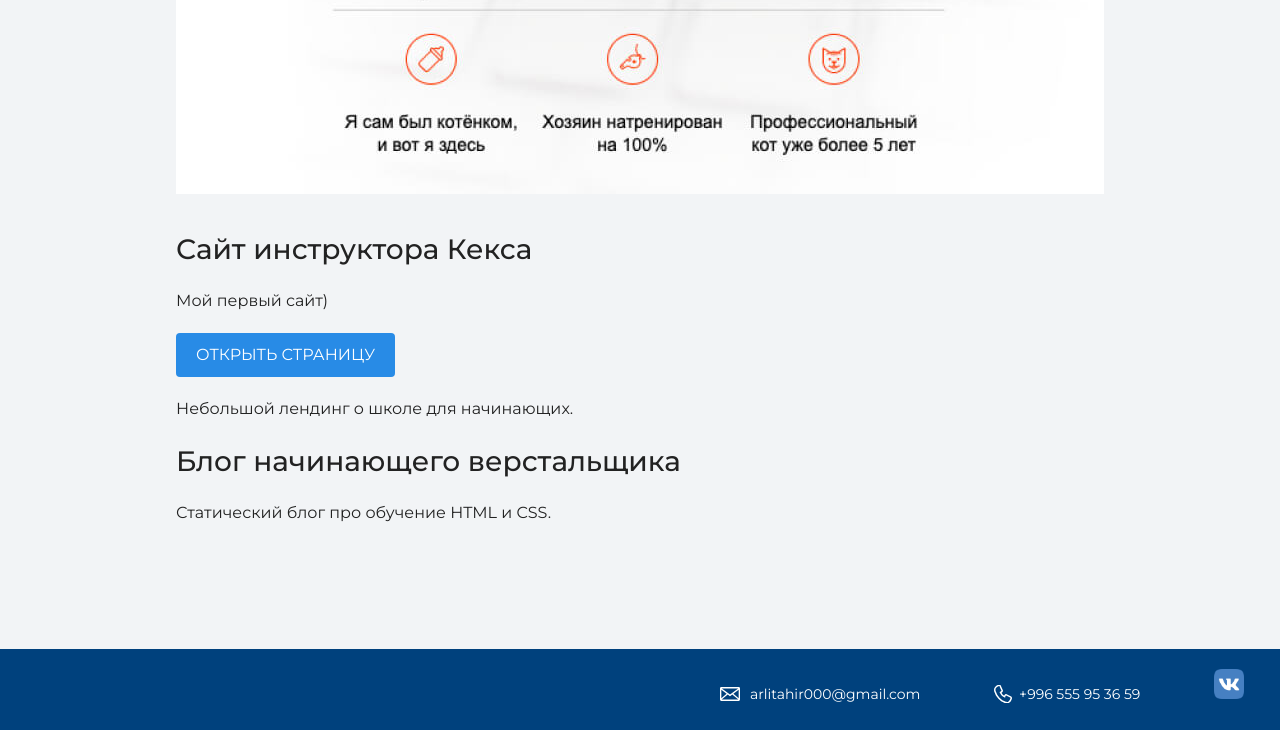
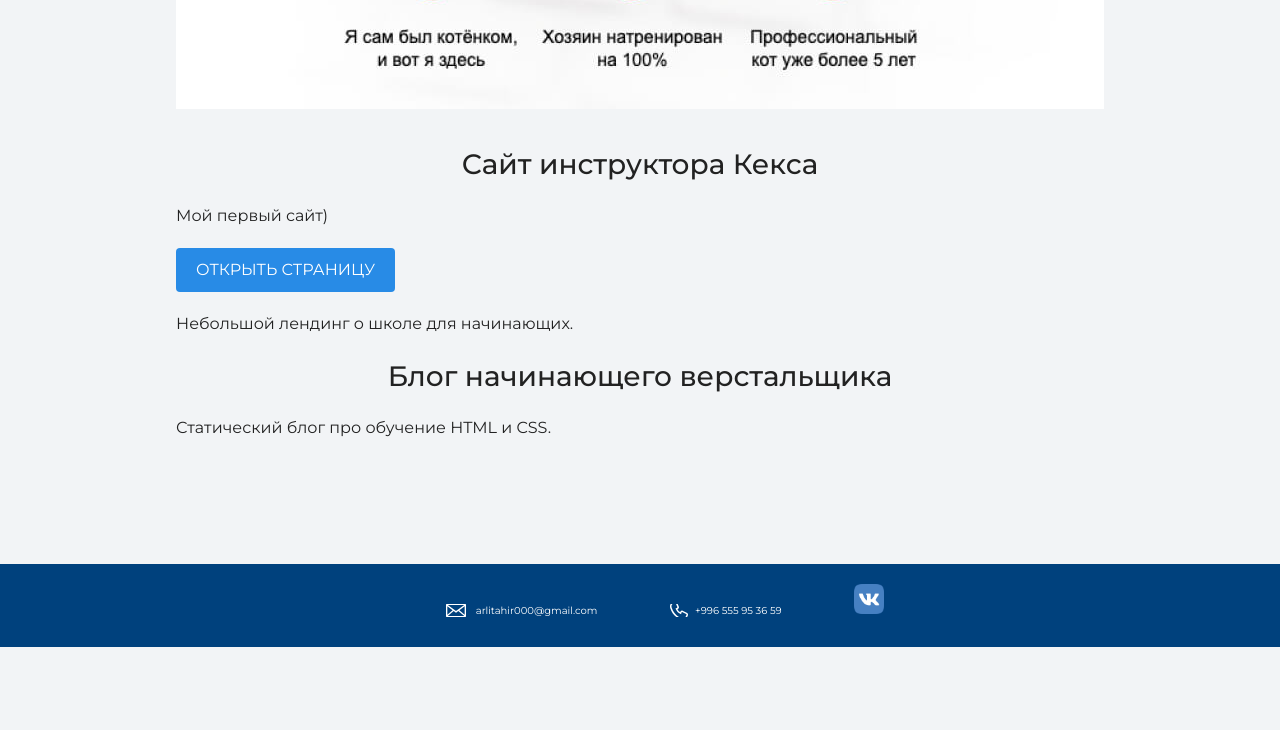
Before and after one commit to arlitahir/my-site, a plain HTML site: page index.html in a window 1280 px wide. Shown: the part 2775-3505 px from the top of the page. After the commit the page ends 3422 px from the top, so only its background shows below. Drawn offline with nearby package versions, Linux system fonts and the light colour scheme.

Commit message:
поправка файлов

```diff
--- a/style.css
+++ b/style.css
@@ -23,10 +23,13 @@ body {
   padding: 32px 0 32px;
 }
 
-.page-header .container,
+.page-header .container{
+    max-width: 1408px;
+  text-align: right;
+}
 .page-footer .container {
   max-width: 1408px;
-  text-align: right;
+  text-align: center;
 }
 
 .page-header a {
@@ -101,12 +104,18 @@ body {
   text-align: center;
 }
 
+.user-image img{
+  border-radius: 10%;
+    width: 500px;
+}
+
 .intro h3,
 .portfolio h3 {
   margin: 0 0 12px;
   font-size: 28px;
   line-height: 40px;
   font-weight: 500;
+  text-align: center;
 }
 
 .intro p {
@@ -183,6 +192,10 @@ body {
   color: #ffffff;
 }
 
+footer {
+    text-align: center;
+
+}
 .page-footer {
   padding: 20px 0;
   background-color: #00417d;
@@ -198,17 +211,20 @@ body {
 }
 
 .footer-email {
-  font-size: 14px;
+  font-size: 10px;
   padding-left: 30px;
   background-image: url("img/icon-email-footer.svg");
+    text-align:center;
 }
 
 .footer-phone {
-  font-size: 14px;
+  font-size: 10px;
   padding-left: 25px;
   background-image: url("img/icon-phone-footer.svg");
+    text-align:center;
 }
 
 .footer-logo {
   padding-right: 20px;
+    text-align:center;
 }
```
Also changed, not shown: img/Моя Ава.jpg.
